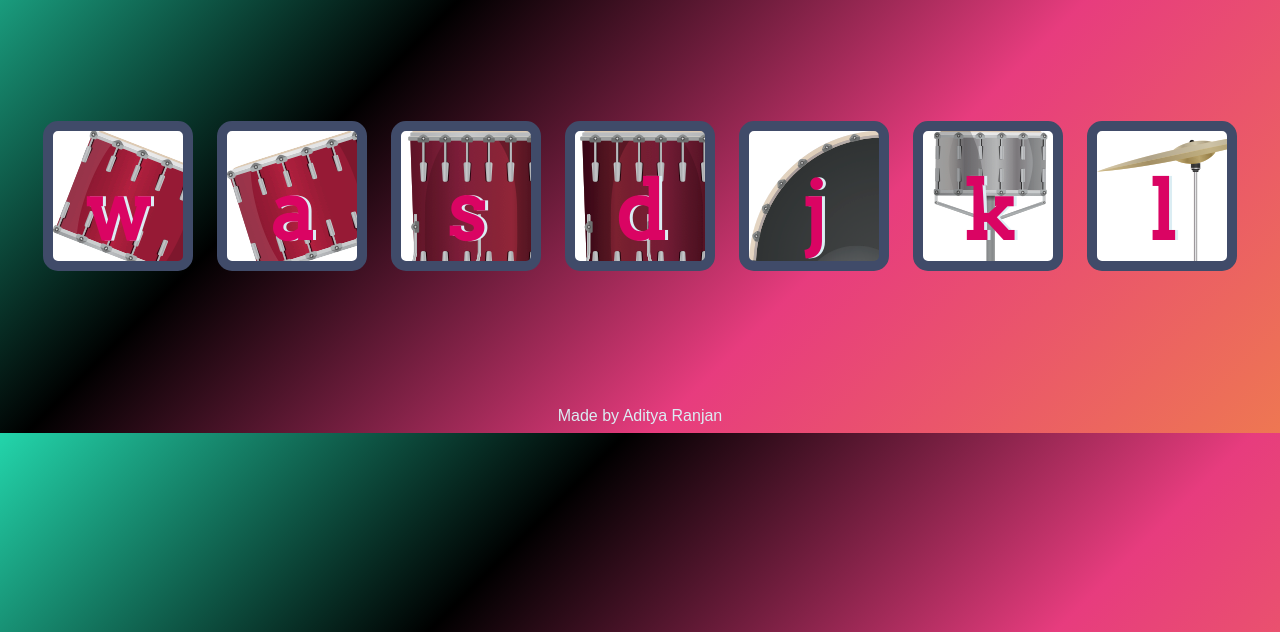
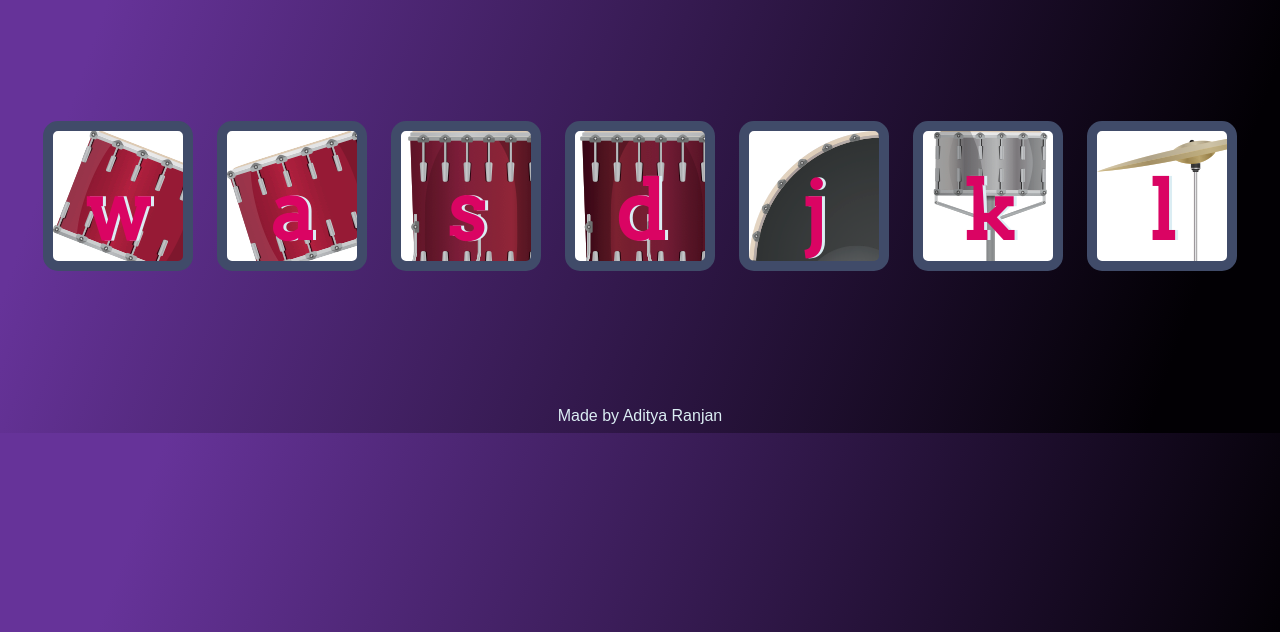
Before and after one commit to Aditya-Ranjan1234/Drum_Kit, a plain HTML site: page index.html in a window 1280 px wide. Shown: the part 168-800 px from the top of the page. Drawn offline with Linux system fonts and the light colour scheme.

Commit message:
Update styles.css

```diff
--- a/styles.css
+++ b/styles.css
@@ -1,6 +1,6 @@
 body {
   text-align: center;
-  background: linear-gradient(-45deg, #ee7752, #e73c7e, black, #23d5ab);
+  background-image: linear-gradient( 109.6deg,  rgba(102,51,153,1) 11.2%, rgba(2,0,4,1) 91.1% );
 }
 
 h1 {
```
